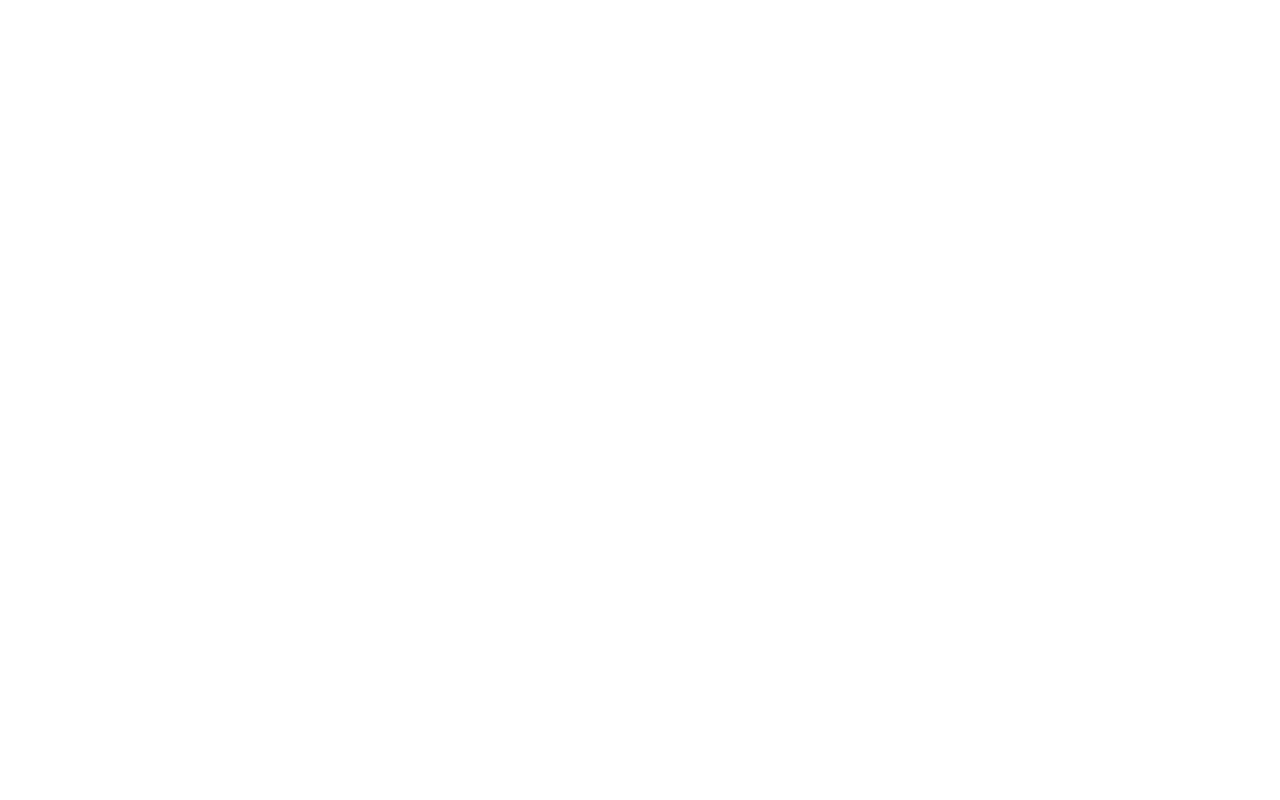
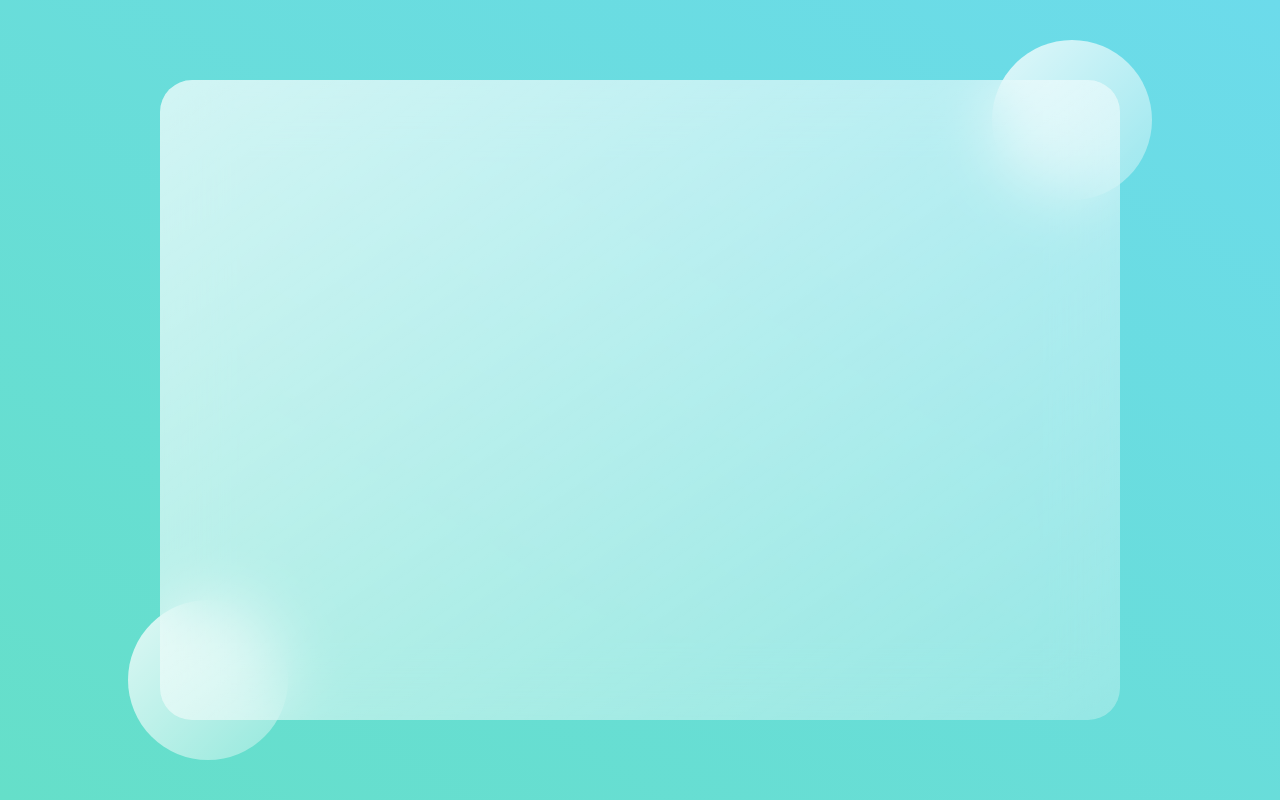
Before and after one commit to DineshRout779/GlassMorphism_Designs, a plain HTML site: page index.html in a window 1280 px wide. Drawn offline with Linux system fonts and the light colour scheme.

Commit message:
added glass effects

```diff
--- a/styles.css
+++ b/styles.css
@@ -3,3 +3,53 @@
   margin: 0;
   box-sizing: border-box;
 }
+
+main {
+  min-height: 100vh;
+  background: linear-gradient(to right top, #65dfc9, #6cdbeb);
+  display: flex;
+  justify-content: center;
+  align-items: center;
+}
+
+.glass {
+  background: #fff;
+  min-height: 80vh;
+  width: 100%;
+  max-width: 960px;
+  margin: 0 auto;
+  background: linear-gradient(
+    to right bottom,
+    rgba(255, 255, 255, 0.7),
+    rgba(255, 255, 255, 0.3)
+  );
+  border-radius: 2rem;
+  z-index: 10;
+  position: relative;
+  backdrop-filter: blur(2rem);
+}
+
+.circle1,
+.circle2 {
+  background: #fff;
+  background: linear-gradient(
+    to right bottom,
+    rgba(255, 255, 255, 0.8),
+    rgba(255, 255, 255, 0.3)
+  );
+  height: 10rem;
+  width: 10rem;
+  position: absolute;
+  z-index: 0;
+  border-radius: 50%;
+}
+
+.circle1 {
+  top: 5%;
+  right: 10%;
+}
+
+.circle2 {
+  bottom: 5%;
+  left: 10%;
+}
```
